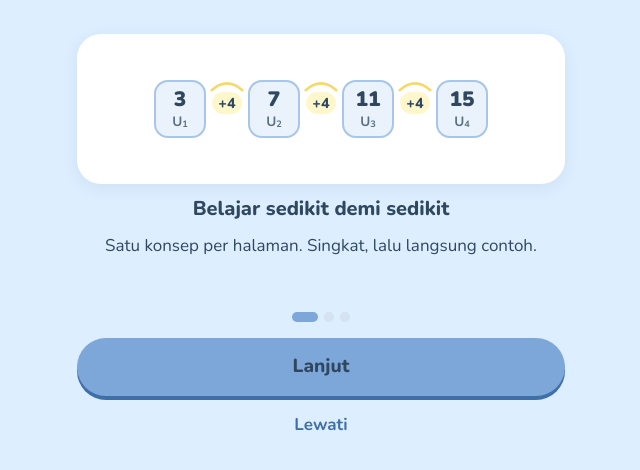
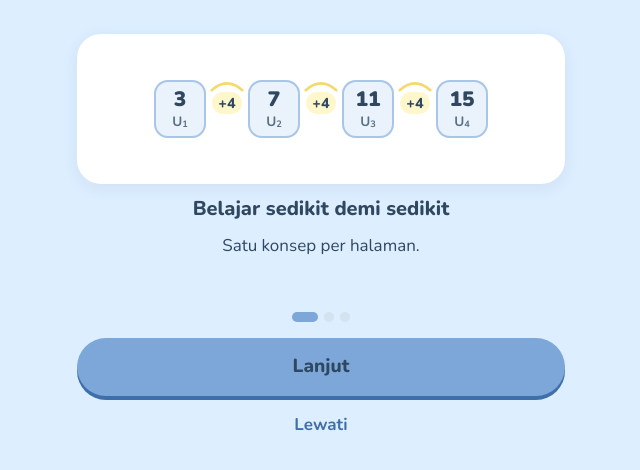
Before and after one commit to anastasyapkirana/2225250041_Anastasya-Putri-Kirana, a website with bundled scripts: page frontend/index.html in a window 1280 px wide. Shown: the part 218-688 px from the top of the page, without its empty margins (319-959 px from the left). Built offline with nearby package versions, Linux system fonts and the light colour scheme; no server answers.

Commit message:
Perbarui teks slide sambutan

```diff
--- a/frontend/js/views/welcome.js
+++ b/frontend/js/views/welcome.js
@@ -3,9 +3,9 @@ import { go } from '../router.js';
 import { renderVisual } from '../components/viz.js';
 
 const SLIDES = [
-  { title: 'Belajar sedikit demi sedikit', text: 'Satu konsep per halaman. Singkat, lalu langsung contoh.', visual: 'diff:3,7,11,15' },
-  { title: 'Bingung? Ada petunjuk', text: 'Tekan 💡 untuk petunjuk kecil. Rumus selalu ada di tombol 📘.', visual: null, formula: true },
-  { title: 'Matematika di sekitar kita', text: 'Latih soal cerita: kursi, tabungan, parkir, dan lainnya.', visual: 'seats:6,2,3' },
+  { title: 'Belajar sedikit demi sedikit', text: 'Satu konsep per halaman.', visual: 'diff:3,7,11,15' },
+  { title: 'Bingung? Ada petunjuk', visual: null, formula: true },
+  { title: 'Pola ada di sekitar kita', text: 'Baris kursi pun membentuk barisan.', visual: 'seats:6,2,3' },
 ];
 
 export function render(root) {
@@ -23,7 +23,7 @@ export function render(root) {
         ? html('div', 'formula big', 'U<sub>n</sub> = <span class="chip chip-a">a</span> + (<span class="chip chip-n">n</span> − 1)<span class="chip chip-b">b</span>')
         : renderVisual(s.visual)),
       h('h2', {}, s.title),
-      h('p', {}, s.text)));
+      s.text ? h('p', {}, s.text) : null));
     [...dots.children].forEach((d, j) => { d.className = `dot ${j === k ? 'is-current' : ''}`; });
     next.querySelector('span').textContent = k === SLIDES.length - 1 ? 'Mulai' : 'Lanjut';
   }
--- a/frontend/sw.js
+++ b/frontend/sw.js
@@ -1,6 +1,6 @@
 // Service worker Metika — offline-first.
 // NAIKKAN CACHE_VERSION setiap kali aset frontend atau konten berubah.
-const CACHE_VERSION = 'lb-v1.2.0';
+const CACHE_VERSION = 'lb-v1.2.1';
 const SHELL = [
   './',
   'index.html',
```
Also changed, not shown: dist/metika.html, dist/upload/index.html.
